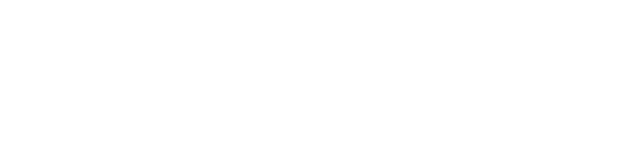
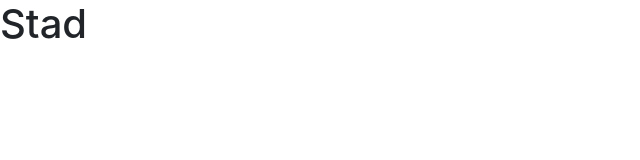
Before and after one commit to HawkSWE/Weather, a plain HTML site: page Index.html in a window 1280 px wide. Shown: the whole page, without its empty margins (0-640 px from the left). Drawn offline with nearby package versions, Linux system fonts and the light colour scheme.

Commit message:
Update Index.html

```diff
--- a/Index.html
+++ b/Index.html
@@ -7,7 +7,7 @@
         <title>Weather website</title>
     </head>
     <body>
-
+        <h1>Stad</h1>
         <script src="https://code.jquery.com/jquery-3.6.0.min.js" integrity="sha256-/xUj+3OJU5yExlq6GSYGSHk7tPXikynS7ogEvDej/m4=" crossorigin="anonymous"></script>
         <script src="https://cdnjs.cloudflare.com/ajax/libs/popper.js/1.12.9/umd/popper.min.js" integrity="sha384-ApNbgh9B+Y1QKtv3Rn7W3mgPxhU9K/ScQsAP7hUibX39j7fakFPskvXusvfa0b4Q" crossorigin="anonymous"></script>
         <script src="https://maxcdn.bootstrapcdn.com/bootstrap/4.0.0/js/bootstrap.min.js" integrity="sha384-JZR6Spejh4U02d8jOt6vLEHfe/JQGiRRSQQxSfFWpi1MquVdAyjUar5+76PVCmYl" crossorigin="anonymous"></script>
```
